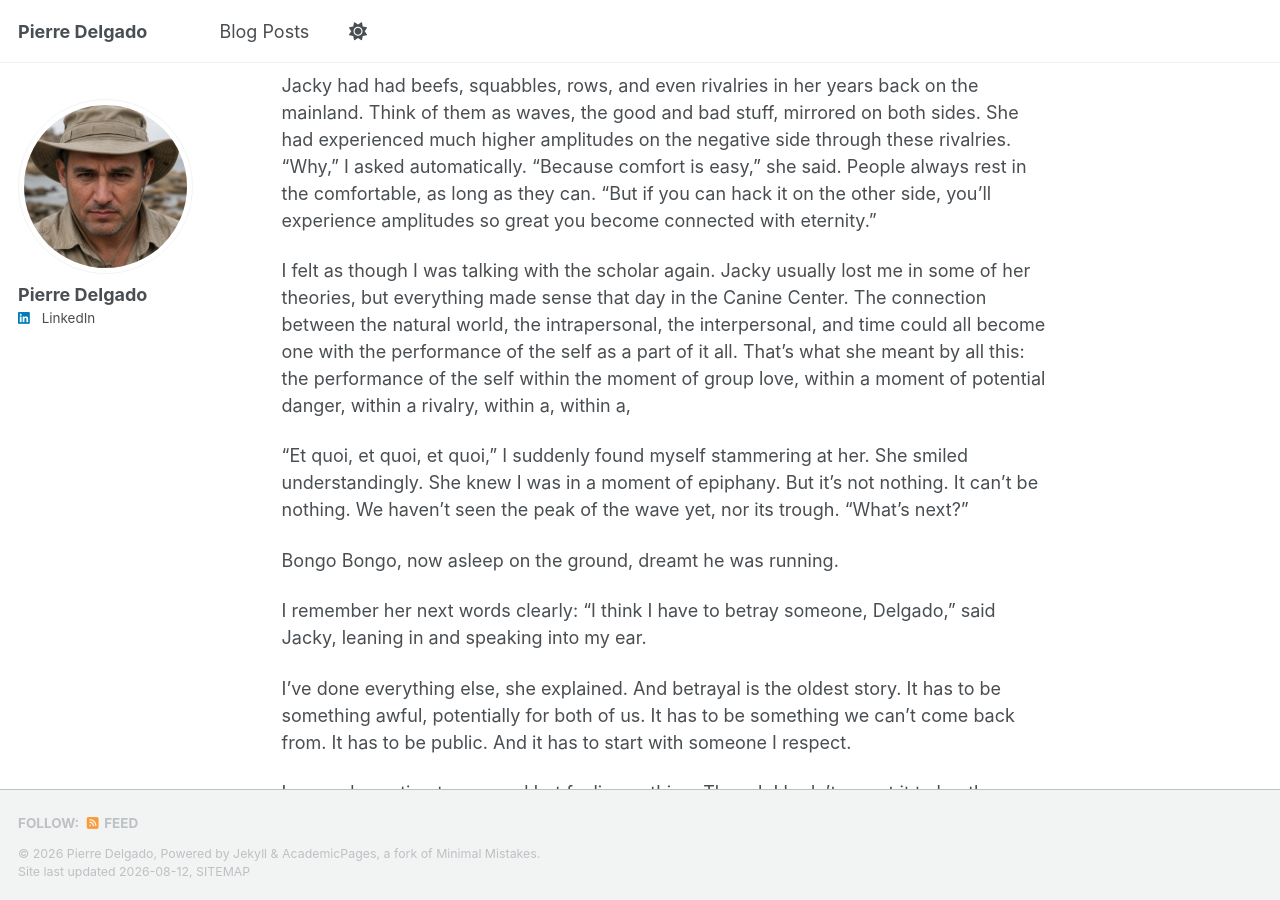
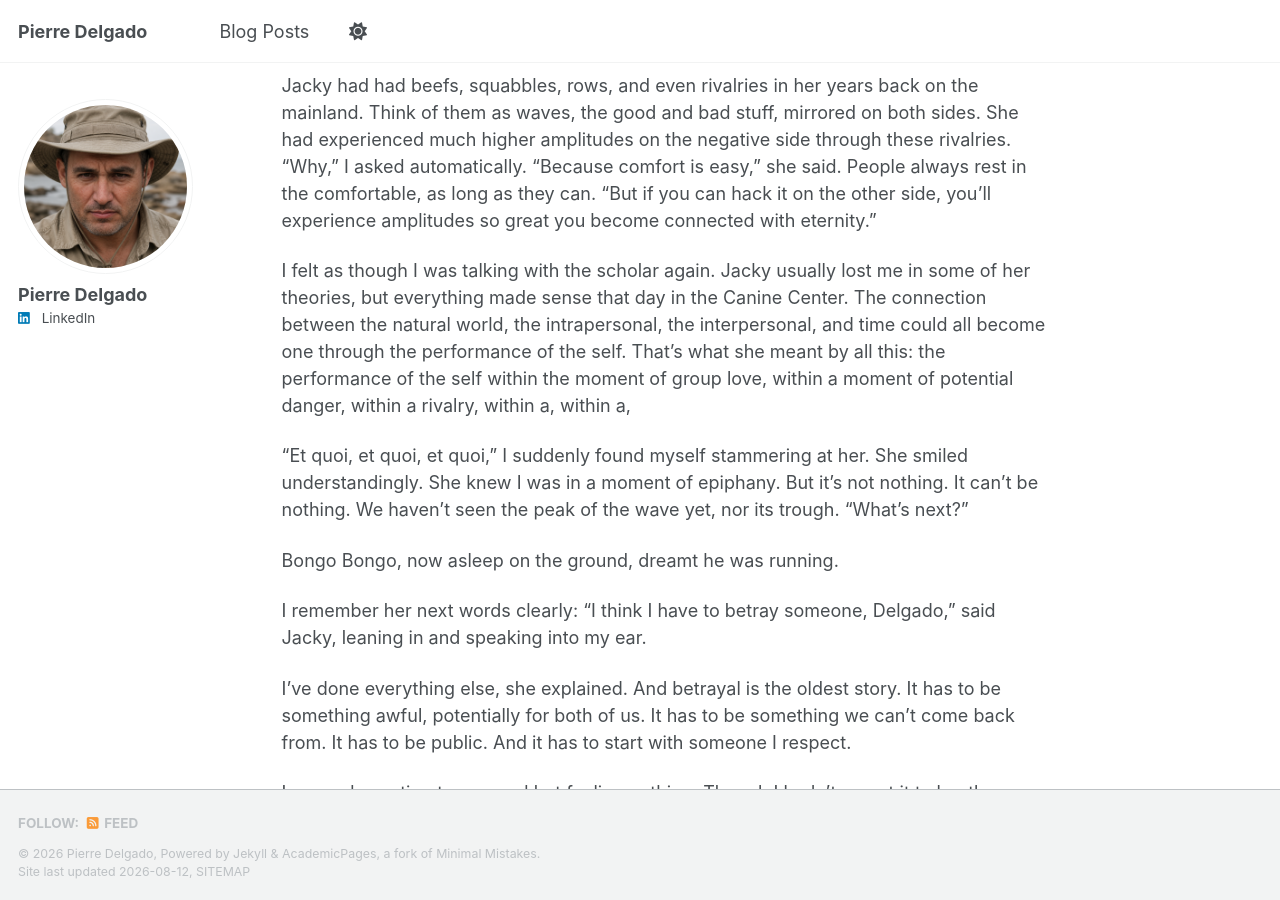
Before and after one commit to guyllotine/pierredelgado, a Jekyll site: the page built from _posts/2009-12-07-entry-9.md, in a window 1280 px wide and 900 px high, scrolled down 4807 px. Built offline with Jekyll 4.4.1, drawn with Linux system fonts in a browser that asks for light colours; a style sheet for code colours, icons or effects is not loaded.

Commit message:
Update 2009-12-07-entry-9.md

```diff
--- a/_posts/2009-12-07-entry-9.md
+++ b/_posts/2009-12-07-entry-9.md
@@ -74,7 +74,7 @@ That’s what was so beautiful about the moment, Jacky told me, that the truce w
 
 Jacky had had beefs, squabbles, rows, and even rivalries in her years back on the mainland. Think of them as waves, the good and bad stuff, mirrored on both sides. She had experienced much higher amplitudes on the negative side through these rivalries. “Why,” I asked automatically. “Because comfort is easy,” she said. People always rest in the comfortable, as long as they can. “But if you can hack it on the other side, you’ll experience amplitudes so great you become connected with eternity.”
 
-I felt as though I was talking with the scholar again. Jacky usually lost me in some of her theories, but everything made sense that day in the Canine Center. The connection between the natural world, the intrapersonal, the interpersonal, and time could all become one with the performance of the self as a part of it all. That’s what she meant by all this: the performance of the self within the moment of group love, within a moment of potential danger, within a rivalry, within a, within a,
+I felt as though I was talking with the scholar again. Jacky usually lost me in some of her theories, but everything made sense that day in the Canine Center. The connection between the natural world, the intrapersonal, the interpersonal, and time could all become one through the performance of the self. That’s what she meant by all this: the performance of the self within the moment of group love, within a moment of potential danger, within a rivalry, within a, within a,
 
 “Et quoi, et quoi, et quoi,” I suddenly found myself stammering at her. She smiled understandingly. She knew I was in a moment of epiphany. But it’s not nothing. It can’t be nothing. We haven’t seen the peak of the wave yet, nor its trough. “What’s next?”
 
```
